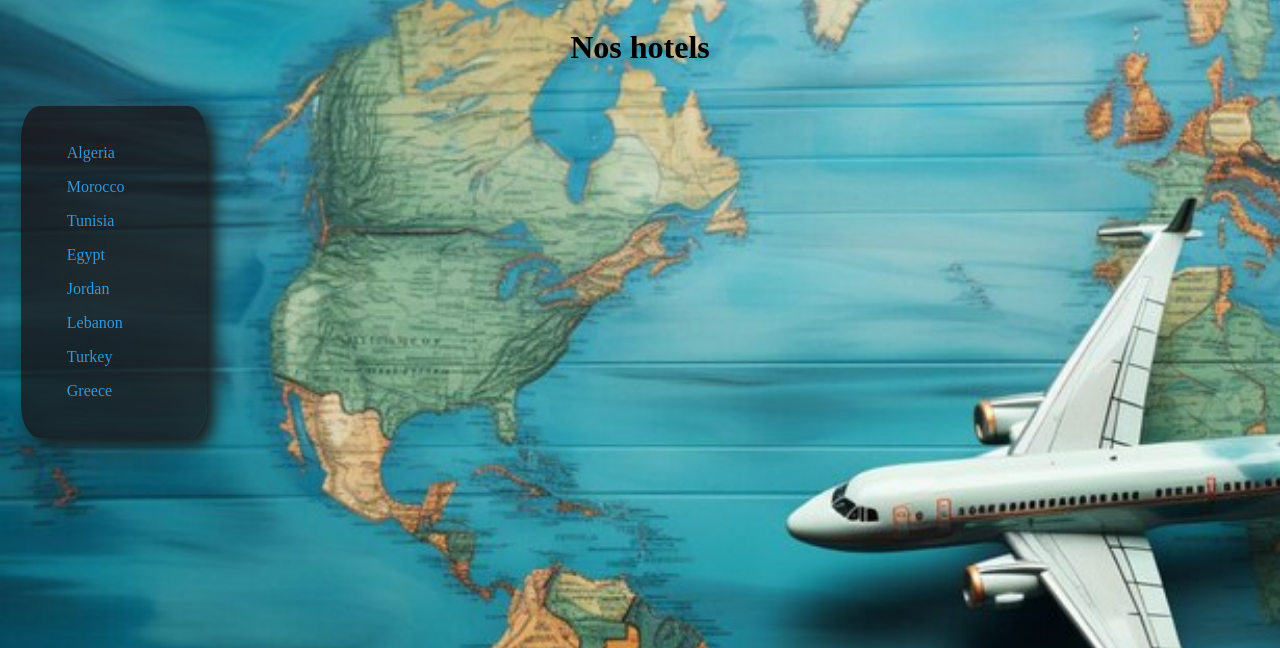
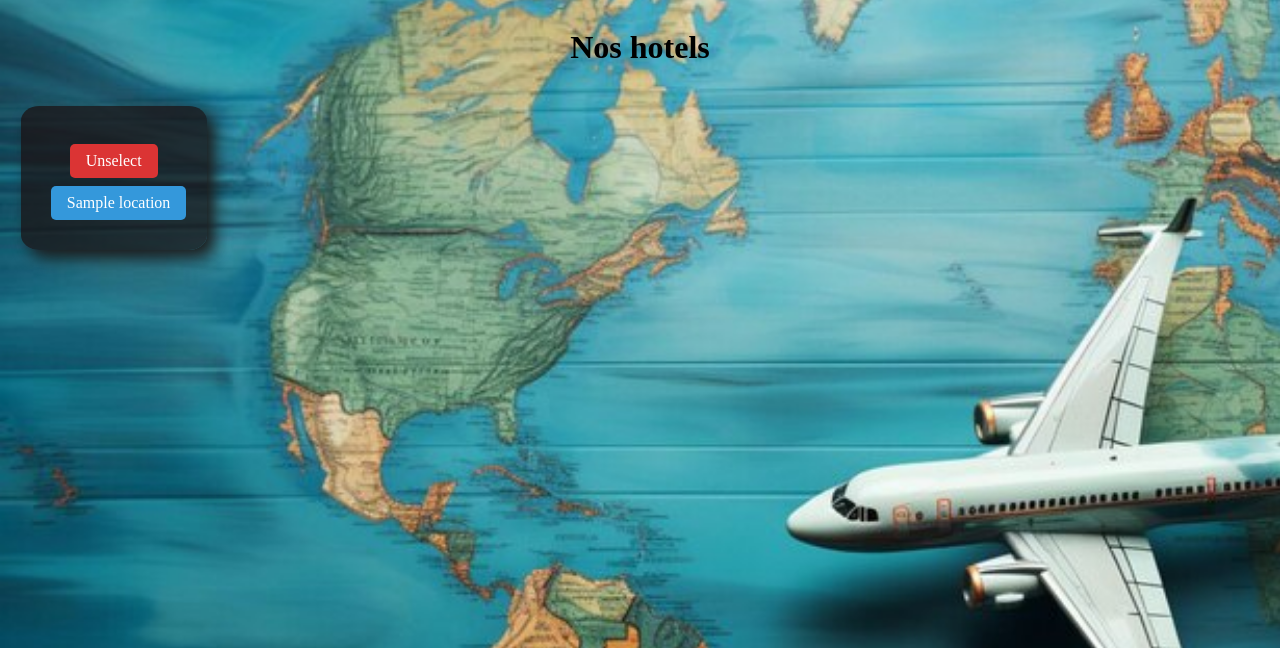
Before and after one commit to iamAbdo/S4, a PHP site: page /hotels.php?LocationID=1 in a window 1280 px wide. Shown: the part 80-728 px from the top of the page. Run offline with PHP 8.4, Linux system fonts and the light colour scheme; tables that the repository leaves empty hold one stand-in row (values such as "Sample post").

Commit message:
Filter pays

```diff
--- a/assets/css/shop.css
+++ b/assets/css/shop.css
@@ -32,6 +32,15 @@ body{
     background-color: #3498db;
     color: white;
 }
+#cat .selected {
+    background-color: #3498db;
+    color: white;
+}
+#cat .unselect-link{
+    margin: 8px auto;
+    background-color: #db3434;
+    color: white;
+}
 #Hotel-cards{
     margin-left: 5%;
     width: 80%;
@@ -39,6 +48,7 @@ body{
     flex-wrap: wrap;
     gap: 50px;
 }
+
 .Hotel-card{
     width: 200px;
     height: 300px;
@@ -66,6 +76,5 @@ body{
 
 .hotel-desc {
     font-size: 14px;
-
     margin-top: 5px;
 }
--- a/hotels.php
+++ b/hotels.php
@@ -21,20 +21,40 @@
     </center>
     <div class="container">
         <div id="cat">
-            <a href="#Algeria">Algeria</a>
-            <a href="#Morocco">Morocco</a>
-            <a href="#Tunisia">Tunisia</a>
-            <a href="#Egypt">Egypt</a>
-            <a href="#Jordan">Jordan</a>
-            <a href="#Lebanon">Lebanon</a>
-            <a href="#Turkey">Turkey</a>
-            <a href="#Greece">Greece</a>
+            <?PHP
+            $GETLocationID = isset($_GET['LocationID']) ? $_GET['LocationID'] : null;
+
+            require 'assets/db/connect.php';
+            $sqlQuery = "SELECT LocationID,Name FROM locations";
+            $result = mysqli_query($conn, $sqlQuery);
+
+            if ($GETLocationID !== null) {
+                echo " <a href='?' class='unselect-link'>Unselect</a>";
+            }
+
+            if ($result) {
+                while ($row = mysqli_fetch_assoc($result)) {
+                    $LocationName = $row['Name'];
+                    $LocationID = $row['LocationID'];
+                    echo "<a href='?LocationID=$LocationID'";
+                    if ($GETLocationID == $LocationID) {
+                        echo " class='selected' ";
+                    }
+                    echo ">$LocationName</a>";
+                }
+            }
+
+
+
+            ?>
         </div>
         <div id="Hotel-cards">
             <?php
-            require 'assets/db/connect.php';
 
-            $sqlQuery = "SELECT HotelID, Name, Description, ImageURLs FROM Hotels LIMIT 30";
+            $sqlQuery = ($GETLocationID == null) ?
+                'SELECT HotelID, Name, Description, ImageURLs FROM Hotels LIMIT 30' :
+                "SELECT HotelID, Name, Description, ImageURLs FROM Hotels WHERE LocationID=$GETLocationID LIMIT 30";
+
             $result = mysqli_query($conn, $sqlQuery);
 
             if ($result) {
```
